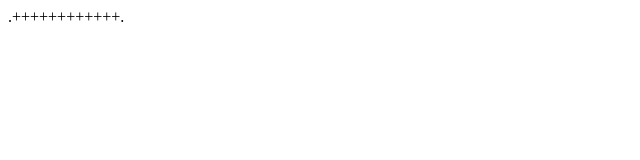
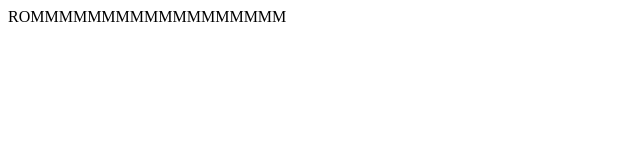
Before and after one commit to CarlosR1313/ROM, a plain HTML site: page index.html in a window 1280 px wide. Shown: the whole page, without its empty margins (0-640 px from the left). Drawn offline with Linux system fonts and the light colour scheme.

Commit message:
gostoso o heric

```diff
--- a/index.html
+++ b/index.html
@@ -1,21 +1,3 @@
-
-.++++++++++++.
-
-
-
-
-
-
-
-
-
-
-
-
-
-
-
-
 
 
 <html>
@@ -23,6 +5,6 @@
     <title>MAconhoooo</title>
 </head>
 <body>
-
+    ROMMMMMMMMMMMMMMMMMM
 </body>
 </html>
```
